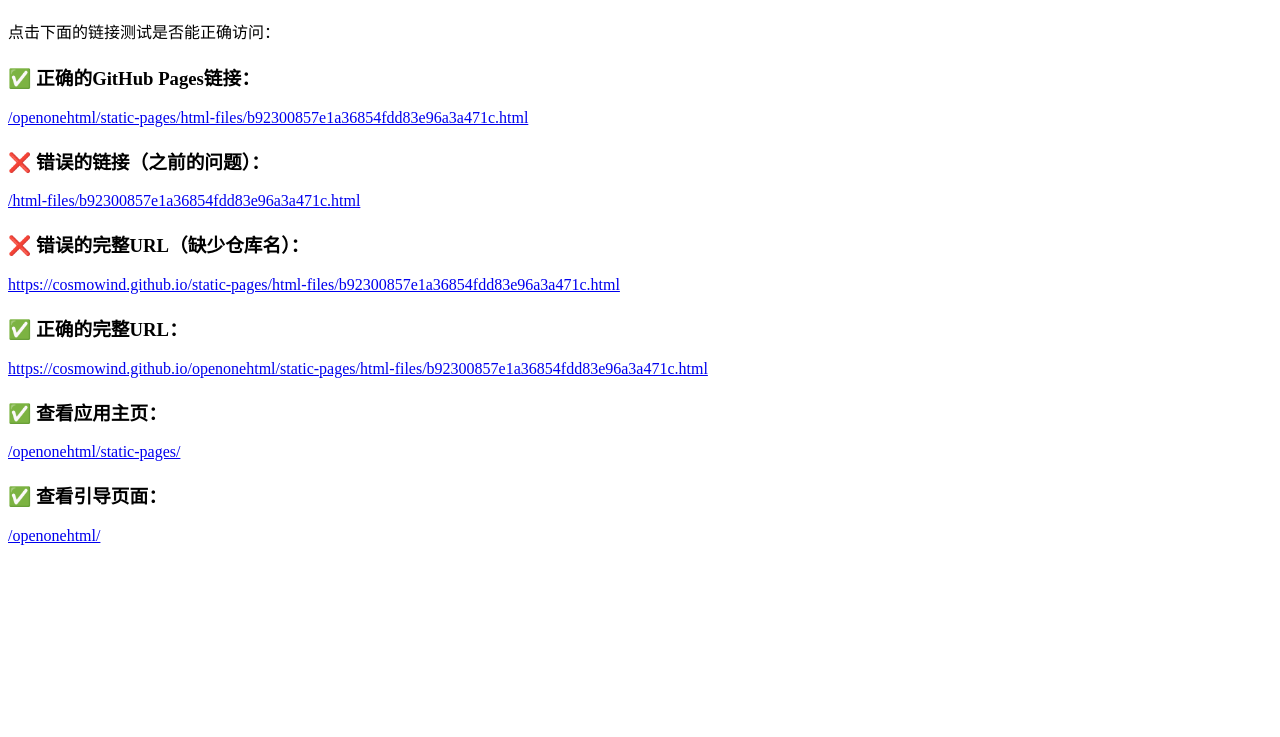
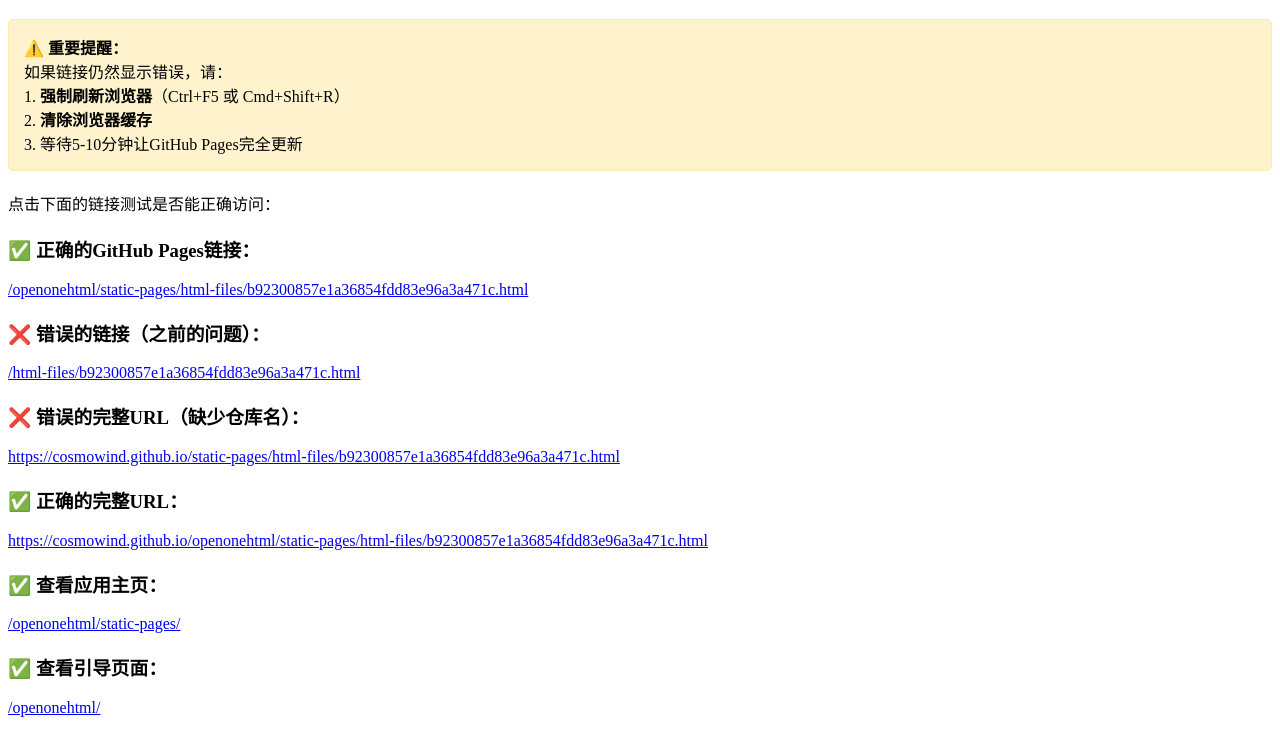
Before and after one commit to cosmowind/openonehtml, a plain HTML site: page docs/test-links.html in a window 1280 px wide. Shown: the part 70-807 px from the top of the page. Drawn offline with Linux system fonts and the light colour scheme; files whose address does not match are found by name.

Commit message:
更新测试页面，添加缓存清理提醒

```diff
--- a/docs/test-links.html
+++ b/docs/test-links.html
@@ -7,6 +7,13 @@
 </head>
 <body>
     <h1>测试HTML文件链接</h1>
+    <div style="background: #fff3cd; border: 1px solid #ffeaa7; padding: 15px; margin: 20px 0; border-radius: 5px;">
+        <strong>⚠️ 重要提醒：</strong><br>
+        如果链接仍然显示错误，请：<br>
+        1. <strong>强制刷新浏览器</strong>（Ctrl+F5 或 Cmd+Shift+R）<br>
+        2. <strong>清除浏览器缓存</strong><br>
+        3. 等待5-10分钟让GitHub Pages完全更新
+    </div>
     <p>点击下面的链接测试是否能正确访问：</p>
 
     <div style="margin: 20px 0;">
@@ -61,10 +68,13 @@
             console.log('❌ 错误路径（缺少仓库名）:', '/static-pages/html-files/' + fileName);
             console.log('✅ 正确路径（含仓库名）:', '/openonehtml/static-pages/html-files/' + fileName);
 
-            // 模拟components.js中的代码
+            // 模拟components.js中的代码（修复后的版本）
             const testFile = { encryptedName: fileName };
             const generatedLink = `/openonehtml/static-pages/html-files/${testFile.encryptedName}`;
             console.log('components.js生成的链接:', generatedLink);
+
+            // 测试实际的文件访问
+            console.log('=== 文件存在性测试 ===');
 
             // 检查正确的文件路径
             fetch('/openonehtml/static-pages/html-files/' + fileName)
```
